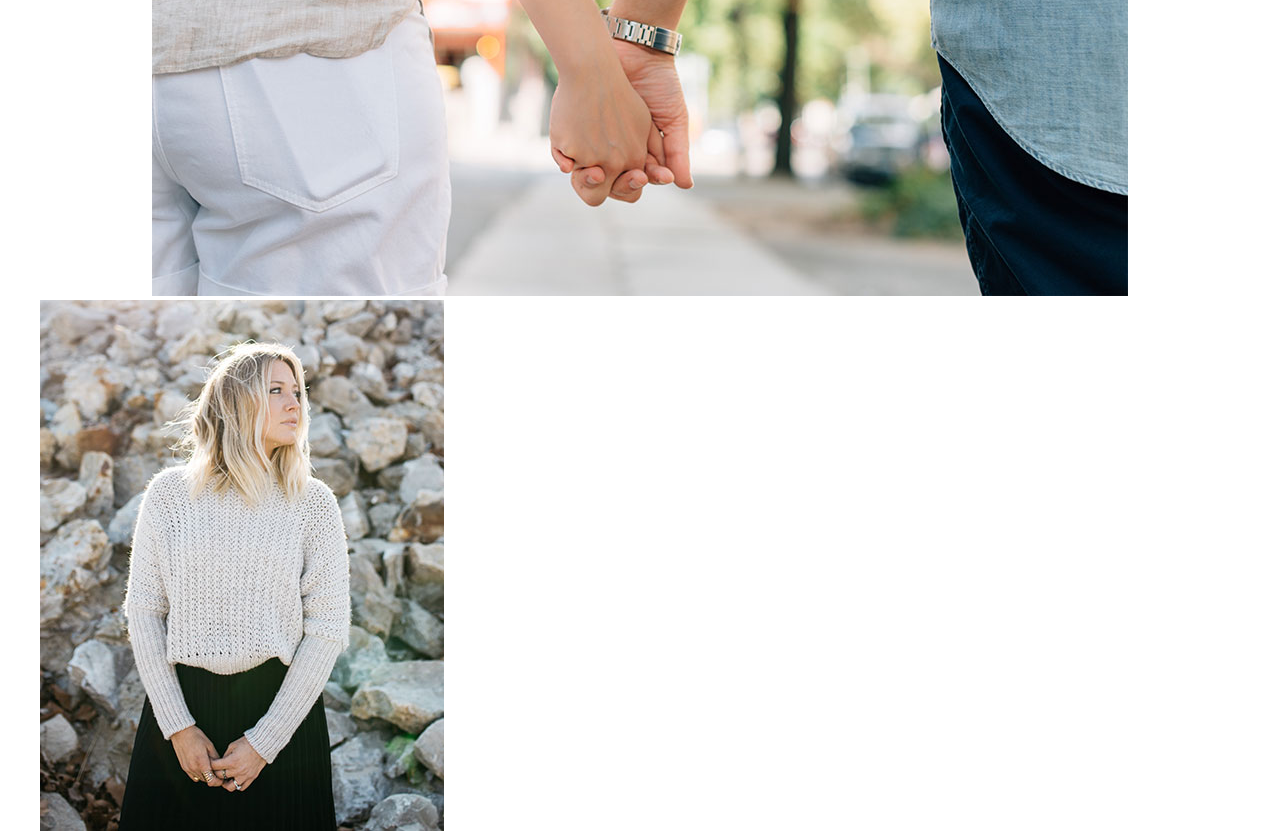
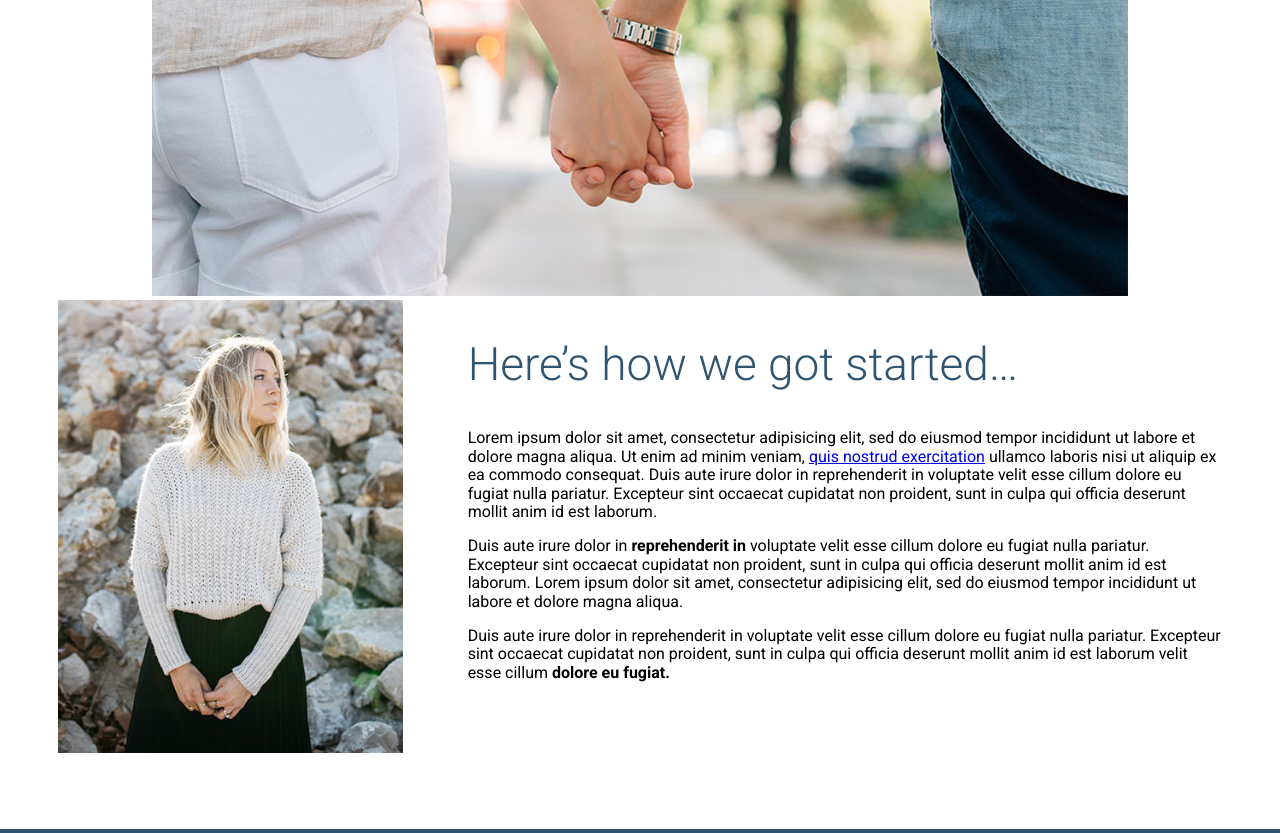
Before and after one commit to eroltutumlu/travelsite, a website: page app/index.html in a window 1280 px wide. Shown: the part 1215-2048 px from the top of the page. Drawn offline with Linux system fonts and the light colour scheme.

Commit message:
Clearfix added, column block added

```diff
--- a/app/assets/styles/base/_global.css
+++ b/app/assets/styles/base/_global.css
@@ -6,3 +6,7 @@ img {
     max-width: 100%;
     height: auto;
 }
+
+* {
+    box-sizing: border-box;
+}
--- a/app/assets/styles/base/_mixins.css
+++ b/app/assets/styles/base/_mixins.css
@@ -15,3 +15,11 @@
         @mixin-content
     }
 }
+
+@define-mixin clearfix {
+    &::after {
+        content: "";
+        clear: both;
+        display:table;
+    }
+}
--- /dev/null
+++ b/app/assets/styles/modules/_row.css
@@ -0,0 +1,29 @@
+.row {
+
+    @mixin clearfix;
+
+    &--gutters > div{
+        padding-right: 65px;
+    }
+
+    &--gutters {
+        margin-right: -65px;
+    }
+
+    @mixin atMedium {
+        &__medium-4 {
+            float: left;
+            width: 33.33%;
+        }
+
+        &__medium-8 {
+            float: left;
+            width: 66.66%;
+        }
+    }
+
+
+
+
+
+}
--- a/app/assets/styles/modules/_wrapper.css
+++ b/app/assets/styles/modules/_wrapper.css
@@ -1,9 +1,11 @@
 .wrapper {
+
     padding-left: 18px;
     padding-right: 18px;
     margin-left: auto;
     margin-right: auto;
     max-width: 1200px;
+    overflow: hidden;
 
     &--medium {
         max-width: 976px;
--- a/app/assets/styles/styles.css
+++ b/app/assets/styles/styles.css
@@ -7,3 +7,4 @@
 @import "modules/_wrapper";
 @import "modules/_page-section";
 @import "modules/_headline";
+@import "modules/_row";
--- a/app/index.html
+++ b/app/index.html
@@ -44,17 +44,22 @@
     <div class="wrapper">
         <h2 class="headline headline--centered headline--light headline--b-margin-small">The first trip we planned <strong>was our own.</strong></h2>
         <h3 class="headline headline--centered headline--orange headline--small headline--narrow headline--light headline--b-margin-large">Ever since, we&rsquo;ve been working to make travel <strong>better for everyone.</strong></h3>
-
         <div class="wrapper wrapper--medium">
             <img src="assets/images/first-trip.jpg" alt="Couple walking down a street.">
         </div>
-        <img src="assets/images/our-start.jpg" alt="Our founder, Jane Doe">
-        <h2 class="headline">Here&rsquo;s how we got started&hellip;</h2>
-        <p>Lorem ipsum dolor sit amet, consectetur adipisicing elit, sed do eiusmod tempor incididunt ut labore et dolore magna aliqua. Ut enim ad minim veniam, <a href="#">quis nostrud exercitation</a> ullamco laboris nisi ut aliquip ex ea commodo consequat. Duis aute irure dolor in reprehenderit in voluptate velit esse cillum dolore eu fugiat nulla pariatur. Excepteur sint occaecat cupidatat non proident, sunt in culpa qui officia deserunt mollit anim id est laborum.</p>
-        <p>Duis aute irure dolor in <strong>reprehenderit in</strong> voluptate velit esse cillum dolore eu fugiat nulla pariatur. Excepteur sint occaecat cupidatat non proident, sunt in culpa qui officia deserunt mollit anim id est laborum. Lorem ipsum dolor sit amet, consectetur adipisicing elit, sed do eiusmod tempor incididunt ut labore et dolore magna aliqua.</p>
-        <p>Duis aute irure dolor in reprehenderit in voluptate velit esse cillum dolore eu fugiat nulla pariatur. Excepteur sint occaecat cupidatat non proident, sunt in culpa qui officia deserunt mollit anim id est laborum velit esse cillum <strong>dolore eu fugiat.</strong></p>
+
+        <div class="row row--gutters">
+          <div class="row__medium-4">
+              <img src="assets/images/our-start.jpg" alt="Our founder, Jane Doe">
+          </div>
+          <div class="row__medium-8">
+            <h2 class="headline">Here&rsquo;s how we got started&hellip;</h2>
+            <p>Lorem ipsum dolor sit amet, consectetur adipisicing elit, sed do eiusmod tempor incididunt ut labore et dolore magna aliqua. Ut enim ad minim veniam, <a href="#">quis nostrud exercitation</a> ullamco laboris nisi ut aliquip ex ea commodo consequat. Duis aute irure dolor in reprehenderit in voluptate velit esse cillum dolore eu fugiat nulla pariatur. Excepteur sint occaecat cupidatat non proident, sunt in culpa qui officia deserunt mollit anim id est laborum.</p>
+            <p>Duis aute irure dolor in <strong>reprehenderit in</strong> voluptate velit esse cillum dolore eu fugiat nulla pariatur. Excepteur sint occaecat cupidatat non proident, sunt in culpa qui officia deserunt mollit anim id est laborum. Lorem ipsum dolor sit amet, consectetur adipisicing elit, sed do eiusmod tempor incididunt ut labore et dolore magna aliqua.</p>
+            <p>Duis aute irure dolor in reprehenderit in voluptate velit esse cillum dolore eu fugiat nulla pariatur. Excepteur sint occaecat cupidatat non proident, sunt in culpa qui officia deserunt mollit anim id est laborum velit esse cillum <strong>dolore eu fugiat.</strong></p>
+          </div>
+         </div>
     </div>
-
   </div>
 
   <div id="features" class="page-section page-section--blue">
--- a/app/temp/styles/styles.css
+++ b/app/temp/styles/styles.css
@@ -459,6 +459,11 @@ img {
     height: auto;
 }
 
+* {
+    -webkit-box-sizing: border-box;
+            box-sizing: border-box;
+}
+
 .large-hero {
     position: relative;
     border-bottom: 10px solid #2f5572;
@@ -572,11 +577,13 @@ img {
     }}
 
 .wrapper {
+
     padding-left: 18px;
     padding-right: 18px;
     margin-left: auto;
     margin-right: auto;
     max-width: 1200px;
+    overflow: hidden;
 
 }
 
@@ -653,3 +660,28 @@ img {
 .headline--b-margin-large {
         margin-bottom: 1.6em;
     }
+
+.row::after {
+        content: "";
+        clear: both;
+        display:table;
+    }
+
+.row--gutters > div{
+        padding-right: 65px;
+    }
+
+.row--gutters {
+        margin-right: -65px;
+    }
+
+@media(min-width: 800px){
+        .row__medium-4 {
+            float: left;
+            width: 33.33%;
+        }
+
+        .row__medium-8 {
+            float: left;
+            width: 66.66%;
+        }}
```
